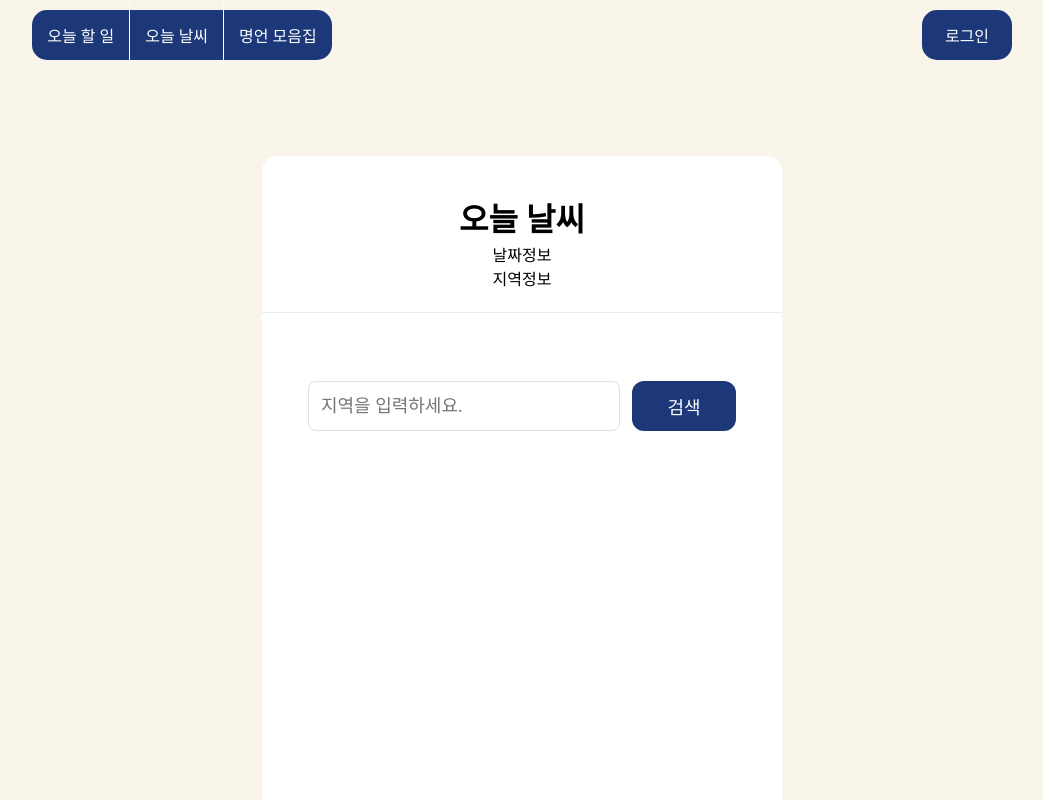
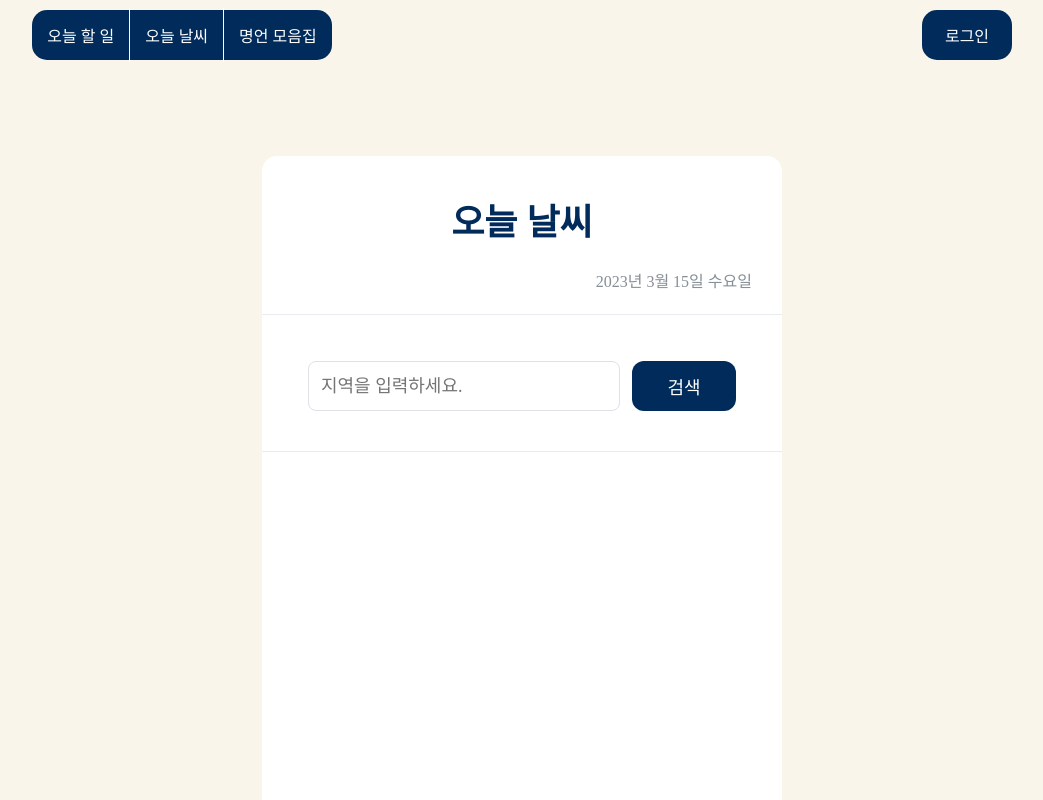
Before and after one commit to SuamKang/Todo-app-project, a React (Create React App) app: page /weather in a window 1280 px wide. Shown: the whole page, without its empty margins (118-1161 px from the left). Built offline with nearby package versions, Linux system fonts and the light colour scheme.

Commit message:
날씨 api 요청 및 UI구현

```diff
--- a/src/Pages/Quotes.js
+++ b/src/Pages/Quotes.js
@@ -5,12 +5,26 @@ import styled from "styled-components";
 // 추후 구현예정
 const Quotes = () => {
     return(
-        <>
+        <QuotesBlock>
             <h2>Qutoes</h2>
             <p>여기는 인용문 추천입니다</p>
-        </>
+        </QuotesBlock>
     )
 }
 
 
 export default Quotes;
+
+
+
+const QuotesBlock = styled.div`
+  width: 520px;
+  height: 750px;
+  position: relative; // todo 템플릿을 부모위치로 설정하기위해
+  background: #fff;
+  border-radius: 15px;
+  box-shadow: 0 2 5 rgba(0,0,0, .5);
+  margin: 96px auto 32px;
+  display: flex;
+  flex-direction: column;
+`;
--- a/src/Pages/Weather.js
+++ b/src/Pages/Weather.js
@@ -2,7 +2,9 @@ import React, {useState} from "react";
 import styled from "styled-components";
 import WeatherHead from "../component/Weather/WeatherHead";
 import WeatherInsert from "../component/Weather/WeatherInsert";
+import WeatherBoard from "../component/Weather/WeatherBoard";
 import axios from "axios";
+
 
 
 // 간단한 날씨 viewer
@@ -10,6 +12,8 @@ import axios from "axios";
 const Weather = () => {
 
     const [inputCity, setInputCity] = useState(''); // 날씨지역 입력상태
+    const [info, setInfo] = useState({}) // 받아온 날짜정보 상태
+
     const onChange = (e) => {
         setInputCity(e.target.value)
     }
@@ -22,18 +26,21 @@ const Weather = () => {
     const searchWeather = async () => {
         try{
             const response = await axios.get(url);
-             console.log(response)
+            console.log(response.data) // 해당 객체안의 name,main.temp,weather...
+            setInfo(response.data); // 받아온 데이터
         }
         catch(err){
             throw new Error('Cannot found response')
         }
     }
 
-
     return(
         <WeatherBlock>
             <WeatherHead/>
             <WeatherInsert inputCity={inputCity} onChange={onChange} onClick={searchWeather}/>
+            {Object.keys(info).length !== 0 && ( //요청으로 데이터를 받아올때만 렌더링 되도록
+                <WeatherBoard info={info}/>
+            )}
         </WeatherBlock>
     )
 }
--- a/src/component/Header.js
+++ b/src/component/Header.js
@@ -23,10 +23,10 @@ const Nav = styled.header`
 const MenuBar = styled.div`
   float: left;
   width: 300px;
-  background: #1c3879;
+  background: #002B5B;
   height: 100%;
   border-radius: 15px;
-  box-shadow: 0 2 5 rgba(0, 0, 0, 0.05);
+  box-shadow: 0 2 5 rgba(0, 0, 0, 0.5);
   display: flex;
   justify-content: center;
   align-items: center;
@@ -35,7 +35,7 @@ const MenuBar = styled.div`
     justify-content: space-between;
     align-items: center;
     & li {
-        padding: 10px 5px;
+        padding: 5px 5px;
         &:nth-child(2) {
             border-left: 1px solid #fff;
             border-right: 1px solid #fff;
@@ -45,6 +45,10 @@ const MenuBar = styled.div`
         display: block;
         padding: 10px;
         color: #fff;
+        &:hover {
+          color: #FFEBB7;
+          text-decoration: underline;
+        }
       }
     }
 `;
@@ -53,9 +57,9 @@ const LoginBar = styled.div`
   float: right;
   max-width: 200px;
   height: 100%;
-  background: #1C3879;
+  background: #002B5B;
   border-radius: 15px;
-  box-shadow: 0 2 5 rgba(0, 0, 0, 0.05);
+  box-shadow: 0 2px 5px rgba(0 0 0 0.05);
   display: flex;
   align-items: center;
   .login-menu {
@@ -64,6 +68,10 @@ const LoginBar = styled.div`
     text-align: center;
     cursor: pointer;
     color: #fff;
+    &:hover {
+      color: #FFEBB7;
+      text-decoration: underline;
+    }
   }
 `;
 
--- a/src/component/TodoTemplete/TodoInsert.js
+++ b/src/component/TodoTemplete/TodoInsert.js
@@ -3,74 +3,7 @@ import styled, { css } from "styled-components";
 import { MdAdd } from "react-icons/md"; // react 아이콘 삽입
 import { useTodoDispatch, useTodoNextId } from "./TodoContext";
 
-// 추가버튼 컴포넌트(동그란 모양)
-const PlusCircleBtn = styled.div`
-  width: 70px;
-  height: 70px;
-  font-size: 50px;
-  color: #fff;
-  border-radius: 50%;
-  border: none;
-  outline: none;
-  cursor: pointer;
-  background: #1c3879;
-  &:hover {
-    // 호버만했을때
-    background: rgb(28, 56, 121, 0.5);
-  }
-  &:active {
-    // 클릭했을때
-    background: rgb(28, 56, 121, 0.8);
-  }
-  display: flex; // + 아이콘 중앙정렬
-  justify-content: center;
-  align-items: center;
 
-  position: absolute;
-  right: 2%;
-  bottom: 2%;
-  z-index: 5;
-  transform: translate(60%, 60%); // 우측 하단에 위치하게함
-  transition: all ease-in 0.25s;
-  // 인풋창이 open상태였을때
-  ${(props) =>
-    props.open &&
-    css`
-      background: #c92a2a; // 진한 빨강
-      &:hover {
-        background: #ffc9c9; // 연한 빨강
-      }
-      &:active {
-        background: #c92a2a; // 클릭했을때 다시 진한빨강
-      }
-      transform: translate(60%, -10%) rotate(45deg); // 버튼 돌리기
-    `}
-`;
-// 인풋모달창 컴포넌트
-const InputModal = styled.div`
-  width: 100%;
-  position: absolute;
-  left: 0;
-  bottom: 0;
-`;
-// 모달창 안 컴포넌트
-const InputForm = styled.form`
-  background: #1C3879;
-  padding: 30px;
-  border-bottom-left-radius: 16px; // 모서리 배경과 맞춤
-  border-bottom-right-radius: 16px;
-  border-top: 1px solid #e9ecef;
-`;
-// 실제 인풋창 컴포넌트
-const Input = styled.input`
-  width: 90%;
-  padding: 12px;
-  box-sizing: border-box;
-  border: 1px solid #dee2e6;
-  border-radius: 8px;
-  font-size: 18px;
-  outline: none;
-`;
 
 // 투두 인풋창 (버튼 클릭하면 인풋창(모달형태로) 나오도록)
 const TodoInsert = () => {
@@ -136,3 +69,72 @@ export default TodoInsert;
   //   }
   // }
   //
+  // 추가버튼 컴포넌트(동그란 모양)
+const PlusCircleBtn = styled.div`
+width: 70px;
+height: 70px;
+font-size: 50px;
+color: #fff;
+border-radius: 50%;
+border: none;
+outline: none;
+cursor: pointer;
+background: #1c3879;
+&:hover {
+  // 호버만했을때
+  background: rgb(28, 56, 121, 0.5);
+}
+&:active {
+  // 클릭했을때
+  background: rgb(28, 56, 121, 0.8);
+}
+display: flex; // + 아이콘 중앙정렬
+justify-content: center;
+align-items: center;
+
+position: absolute;
+right: 2%;
+bottom: 2%;
+z-index: 5;
+transform: translate(60%, 60%); // 우측 하단에 위치하게함
+transition: all ease-in 0.1s;
+// 인풋창이 open상태였을때
+${(props) =>
+  props.open &&
+  css`
+    background: #c92a2a; // 진한 빨강
+    &:hover {
+      background: #ffc9c9; // 연한 빨강
+    }
+    &:active {
+      background: #c92a2a; // 클릭했을때 다시 진한빨강
+    }
+    transform: translate(60%, -10%) rotate(45deg); // 버튼 돌리기
+  `}
+`;
+
+// 인풋모달창 컴포넌트
+const InputModal = styled.div`
+width: 100%;
+position: absolute;
+left: 0;
+bottom: 0;
+`;
+// 모달창 안 컴포넌트
+const InputForm = styled.form`
+background: #1C3879;
+padding: 30px;
+border-bottom-left-radius: 16px; // 모서리 배경과 맞춤
+border-bottom-right-radius: 16px;
+border-top: 1px solid #e9ecef;
+`;
+// 실제 인풋창 컴포넌트
+const Input = styled.input`
+width: 90%;
+padding: 12px;
+box-sizing: border-box;
+border: 1px solid #dee2e6;
+border-radius: 8px;
+font-size: 18px;
+outline: none;
+`;
--- /dev/null
+++ b/src/component/Weather/WeatherBoard.js
@@ -0,0 +1,83 @@
+import React from "react";
+import styled from "styled-components";
+
+
+// 날씨정보 보드
+const WeatherBoard = ({info}) => {
+    const {name, main, weather} = info; // 해당 날씨데이터 객체정보 가져오기
+
+    // 온도 섭씨온도로 변환
+    const tempReal = Math.round((main.temp - 273.15) * 10) / 10;
+    const tempMax = Math.round((main.temp_max - 273.15) * 10) / 10;
+    const tempMin = Math.round((main.temp_min - 273.15) * 10) / 10;
+
+    return (
+        <BoardWrapper>
+            <BoardMain>
+                <BoardInner>
+                    <div className="city">{name}</div>
+                    <div className="temp">{tempReal}℃</div>
+                    <div className="sky">{weather[0].main}</div>
+                    <div className="tempbox">
+                        <div className="temp-max">최고 : {tempMax}℃</div>
+                        <div className="temp-min">최저 : {tempMin}℃</div>
+                    </div >
+                </BoardInner>
+            </BoardMain>
+            <div className="board-list">
+                <ul>
+                    <li></li>
+                    <li></li>
+                </ul>
+            </div>
+        </BoardWrapper>
+    )
+}
+
+
+export default WeatherBoard;
+
+const BoardWrapper = styled.div`
+    width: 100%;
+    padding: 30px 0;
+    position: absolute;
+    top: 42%;
+    left: 0px;
+`;
+
+const BoardMain = styled.div`
+    width: 80%;
+    margin: 0 auto;
+    border: 1px solid #e9ecef;
+    border-radius: 12px;
+    box-sizing: border-box;
+    box-shadow: 1px 1px 4px #1c3879;
+`;
+
+const BoardInner = styled.div`
+    display: block;
+    margin: 0 auto;
+    text-align: center;
+    .city {
+        margin-top: 8px;
+        font-size: 23px;
+        color: #002B5B;
+    }
+    .temp {
+        margin: 10px 0;
+        font-size: 50px;
+    }
+    .sky {
+        margin: 10px 0;
+        font-size: 20px;
+        color: #002B5B;
+    }
+    .tempbox {
+        width: 50%;
+        margin: 10px 0 ;
+        display: inline-flex;
+        justify-content: space-around;
+        color: #002B5B;
+        font-weight: 600;
+    }
+`;
--- a/src/component/Weather/WeatherHead.js
+++ b/src/component/Weather/WeatherHead.js
@@ -1,24 +1,46 @@
 import React from "react";
 import styled from "styled-components";
 
+const WeatherHead = () => {
 
-const WeatherHead = () => {
-    return(
-        <Header>
-            <h1>오늘 날씨</h1>
-            <div className="date">날짜정보</div>
-            <div className="">지역정보</div>
-        </Header>
-    )
-}
+
+
+  const today = new Date();
+  // 날짜
+  const dateString = today.toLocaleDateString("ko-KR", {
+    year: "numeric",
+    month: "long",
+    day: "numeric",
+  });
+  // 요일
+  const dayName = today.toLocaleDateString("ko-KR", {
+    weekday: "long",
+  });
+
+  return (
+    <Header>
+      <h1>오늘 날씨</h1>
+      <div className="date">{dateString} {dayName}</div>
+    </Header>
+  );
+};
 
 export default WeatherHead;
-
-
 
 const Header = styled.div`
   padding: 40px 30px 20px 30px;
   border-bottom: 1px solid #e9ecef;
   text-align: center;
   line-height: 1.5;
+  h1 {
+    margin: 0;
+    font-size: 36px;
+    font-weight: 800;
+    color: #002B5B;
+  }
+  .date {
+    margin-top: 20px;
+    color: #868e96;
+    text-align: right;
+  }
 `;
--- a/src/component/Weather/WeatherInsert.js
+++ b/src/component/Weather/WeatherInsert.js
@@ -6,23 +6,28 @@ import styled from "styled-components";
 
 const WeatherInsert = ({value, onChange, onClick}) => {
 
-
-
   return (
-    <InputForm>
-      <input type="text" placeholder="지역을 입력하세요." value={value} onChange={onChange} />
-      <button onClick={onClick}>검색</button>
-    </InputForm>
+    <InputContainer>
+      <InputForm >
+          <input type="text"  placeholder="지역을 입력하세요." value={value} onChange={onChange} />
+          <button onClick={onClick}>검색</button>
+      </InputForm>
+    </InputContainer>
   );
 };
 
 export default WeatherInsert;
 
-const InputForm = styled.div`
+const InputContainer = styled.div`
   width: 100%;
   position: absolute;
-  top: 30%;
+  top: 22%;
   left: 0;
+  border-bottom : 1px solid #e9ecef;
+`;
+
+const InputForm = styled.div`
+  padding: 40px 0;
   display: flex;
   justify-content: center;
   input {
@@ -33,16 +38,24 @@ const InputForm = styled.div`
     border-radius: 8px;
     font-size: 18px;
     outline: none;
+    &:focus{
+      border: 1px solid #1C3879;
+      background-color: rgb(11, 36, 71, .03);
+    }
   }
   button {
     width: 20%;
     padding: 12px;
     margin-left: 12px;
-    background: #1C3879;
+    background: #002B5B;
     font-size: 18px;
     color: #fff;
     border: none;
     border-radius: 12px;
     cursor: pointer;
+    transition: all ease-in 0.1s;
+    &:hover {
+      background: rgb(28, 56, 121, 0.8);
+    }
   }
 `;
--- a/src/index.css
+++ b/src/index.css
@@ -11,3 +11,8 @@ code {
   font-family: source-code-pro, Menlo, Monaco, Consolas, 'Courier New',
     monospace;
 }
+
+/* 색사용 */
+/* 다홍색 rgb(234, 84, 85) */
+/* 네이비 #1c3879, rgb(0, 43, 91)*/
+/* 베이지 rgb(249, 245, 235) */
```
Lines whose indentation alone changed are shown as unchanged.
